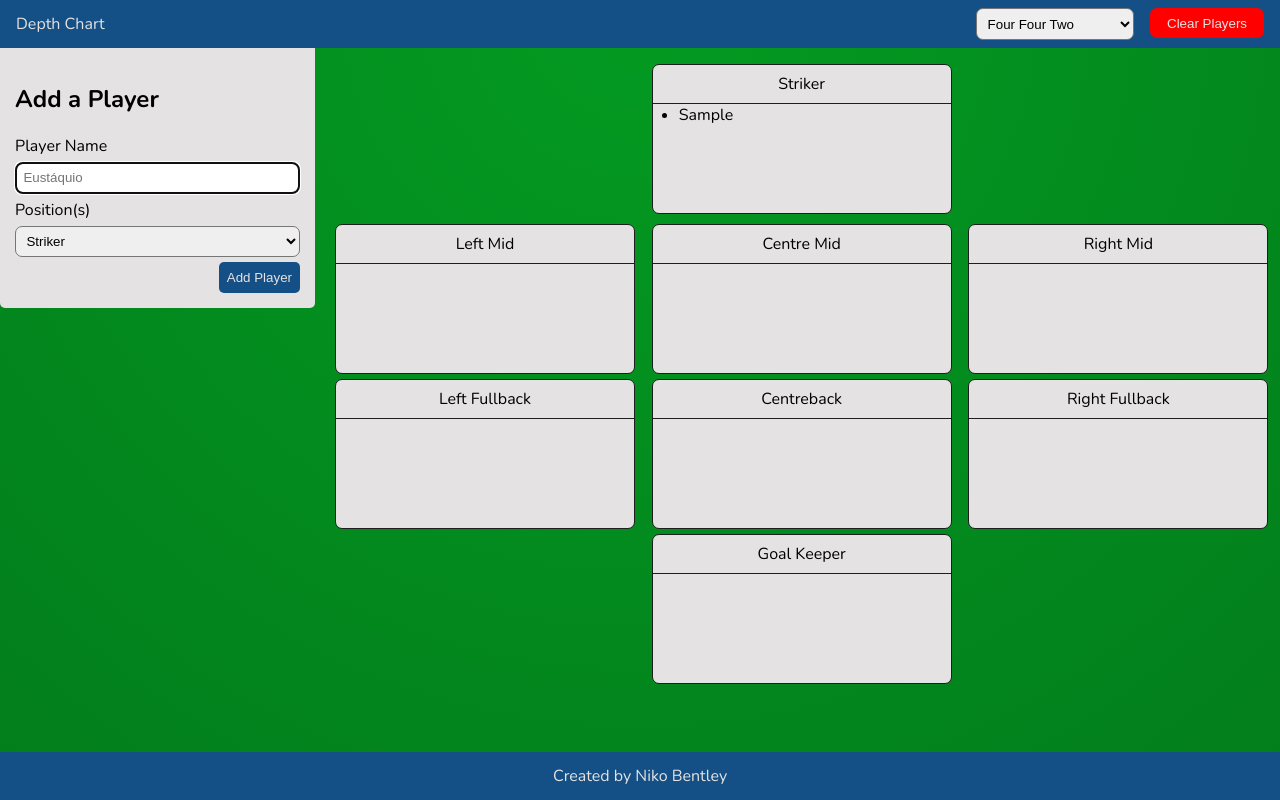
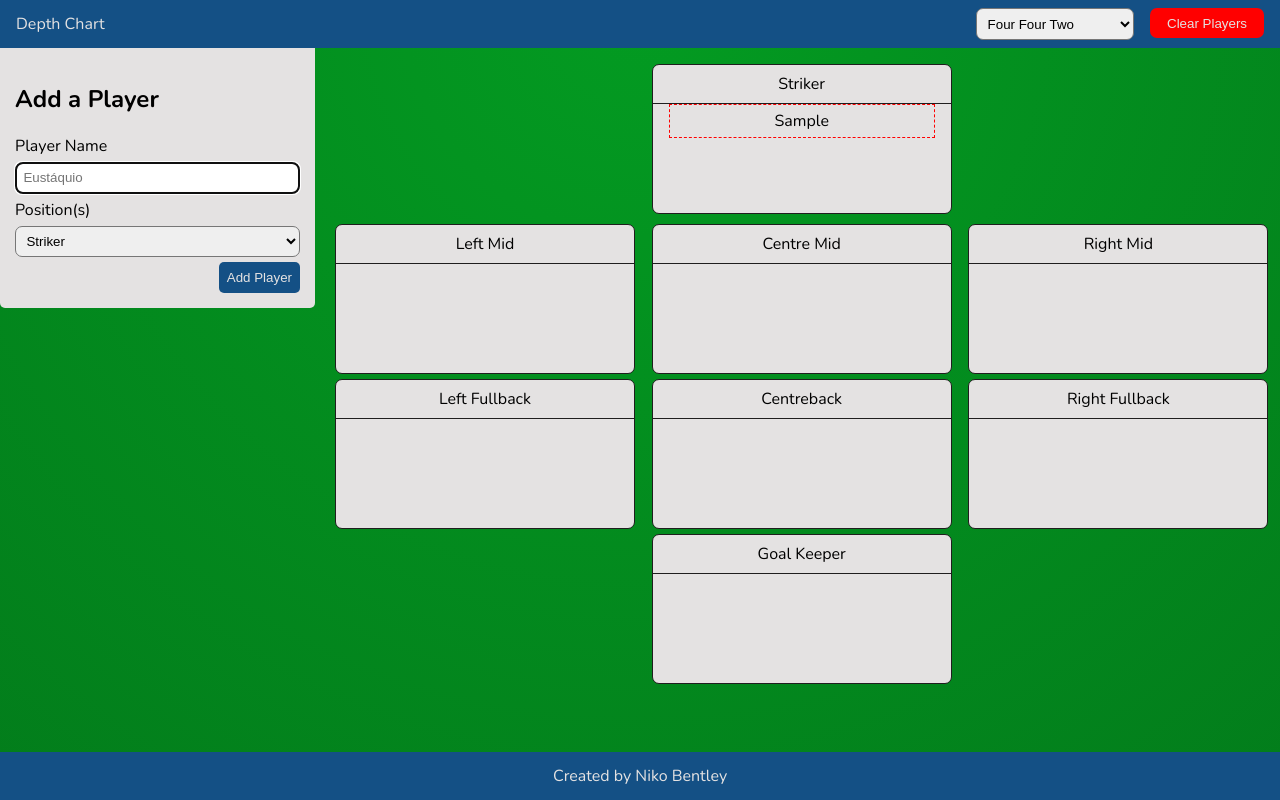
Before and after one commit to MapleThunder/depth-chart-sv, a SvelteKit app: page / in a window 1280 px wide. Both pictures are taken after typing "Sample" into the empty fields and a click on the button "Add Player". Built offline with nearby package versions, Linux system fonts and the light colour scheme.

Commit message:
Implemented drag and drop for position lists

```diff
--- a/src/routes/PlayerRow.svelte
+++ /dev/null
@@ -1,11 +0,0 @@
-<script lang="ts">
-	import type { PlayerRecord } from "$lib/stores/player_store";
-
-	export let player: PlayerRecord;
-</script>
-
-<li>
-	<!-- TODO: Display the drag handle -->
-	{player.name}
-	<!-- TODO: Display the edit button -->
-</li>
--- a/src/routes/PositionBox.svelte
+++ b/src/routes/PositionBox.svelte
@@ -1,7 +1,7 @@
 <script lang="ts">
+	import ReorderableList from "./ReorderablePlayerList.svelte";
 	import { getPositionUILabel, type PositionData } from "$lib/positions";
 	import { players } from "$lib/stores/player_store";
-	import PlayerRow from "./PlayerRow.svelte";
 
 	export let positionData: PositionData;
 	$: filtered_players = $players.filter((player) =>
@@ -31,11 +31,7 @@
 		<!-- TODO: Background colour should change based on position and depth preference -->
 	</div>
 	<div class="player-list">
-		<ul>
-			{#each filtered_players as player}
-				<PlayerRow {player} />
-			{/each}
-		</ul>
+		<ReorderableList list={filtered_players} />
 	</div>
 </div>
 
@@ -61,9 +57,4 @@
 		width: 100%;
 		height: 100%;
 	}
-
-	ul {
-		margin: 0;
-		padding: 0 0 0 10px;
-	}
 </style>
--- /dev/null
+++ b/src/routes/ReorderablePlayerList.svelte
@@ -0,0 +1,125 @@
+<script lang="ts">
+	/**
+	 * The basis for this component was pulled from this REPL:
+	 * https://svelte.dev/repl/2cf25d5fd92b4163a356679c4315d386?version=3.15.0
+	 */
+	import type { PlayerRecord } from "$lib/stores/player_store";
+
+	export let list: PlayerRecord[];
+	let _el: HTMLElement;
+	let defaultBackgroundColour: string;
+
+	function isBefore(el1: Node, el2: Node) {
+		if (el2.parentNode === el1.parentNode)
+			for (let cur = el1.previousSibling; cur && cur.nodeType !== 9; cur = cur.previousSibling)
+				if (cur === el2) return true;
+		return false;
+	}
+
+	function dragStart(e: DragEvent) {
+		console.log("dragStart()");
+		if (e.dataTransfer) {
+			e.dataTransfer.effectAllowed = "move";
+			e.dataTransfer.setData("text/plain", "");
+			if (e.target && e.target instanceof HTMLElement) {
+				_el = e.target;
+				defaultBackgroundColour = _el.style.backgroundColor;
+				_el.style.backgroundColor = "var(--drag-highlight)";
+			}
+		}
+	}
+
+	function dragOver(e: DragEvent) {
+		console.log("dragOver()");
+		if (!e.target || !(e.target instanceof HTMLElement)) {
+			return;
+		}
+
+		if (isBefore(_el, e.target)) {
+			e.target.parentNode?.insertBefore(_el, e.target);
+		} else {
+			e.target.parentNode?.insertBefore(_el, e.target.nextSibling);
+		}
+	}
+
+	function dragEnd(e: DragEvent) {
+		console.log("dragEnd()");
+		_el.style.backgroundColor = defaultBackgroundColour;
+	}
+
+	function touchStart(e: TouchEvent) {
+		console.log("touchStart()");
+		e.preventDefault();
+
+		if (e.touches.length == 1 && e.targetTouches[0].target instanceof HTMLElement) {
+			_el = e.targetTouches[0].target;
+			defaultBackgroundColour = _el.style.backgroundColor;
+			_el.style.backgroundColor = "#e5e5e5";
+		}
+	}
+
+	function touchMove(e: TouchEvent) {
+		console.log("touchMove()");
+		e.preventDefault();
+
+		if (!e.target || !(e.target instanceof Node)) {
+			return;
+		}
+
+		if (isBefore(_el, e.target)) {
+			e.target.parentNode?.insertBefore(_el, e.target);
+		} else {
+			e.target.parentNode?.insertBefore(_el, e.target.nextSibling);
+		}
+	}
+
+	function touchEnd(e: TouchEvent) {
+		console.log("touchEnd()");
+		_el.style.backgroundColor = defaultBackgroundColour;
+	}
+</script>
+
+<svelte:head>
+	<meta name="viewport" content="width=device-width, initial-scale=1.0, user-scalable=no" />
+</svelte:head>
+
+<ul>
+	{#each list as player}
+		<li
+			draggable="true"
+			on:dragstart={dragStart}
+			on:dragover={dragOver}
+			on:dragend={dragEnd}
+			on:touchstart={touchStart}
+			on:touchmove={touchMove}
+			on:touchend={touchEnd}
+		>
+			<!-- TODO: Add drag handle to show users the player names can be dragged -->
+			{player.name}
+			<!-- TODO: Add an edit button to open an edit modal -->
+		</li>
+	{/each}
+</ul>
+
+<style>
+	ul {
+		width: 100%;
+		margin: 0;
+		padding: 0;
+		list-style-type: none;
+		display: flex;
+		flex-direction: column;
+		justify-content: center;
+	}
+
+	li {
+		user-select: none;
+		width: 200px;
+		border: var(--debug-border); /* TODO: Remove debug border*/
+		/* border: solid 1px grey; */
+		padding: 10px;
+		text-align: center;
+		padding: 5px 0;
+		width: 100%;
+	}
+</style>
--- a/src/styles.css
+++ b/src/styles.css
@@ -21,15 +21,15 @@ html {
 	--red: hsl(0, 100%, 50%);
 	--red-dark: hsl(0, 100%, 40%);
 	--paper: hsl(0, 2%, 89%);
-	--yellow: hsl(54, 87%, 62%);
-
-	--accent: var(--yellow);
+	--yellow: hsl(54, 87%, 62%) --accent: var(--yellow);
 	--primary: var(--blue);
+	--drag-highlight: hsl(54, 87%, 62%, 0.4);
 	--text-light: var(--white);
 	--text-dark: var(--black);
 	--error: var(--red);
 
 	--border: 1px solid var(--black);
+	--debug-border: 1px dashed red;
 	--border-radius: 7px;
 	--font-family: Nunito, Verdana, Geneva, Tahoma, sans-serif;
 
```
